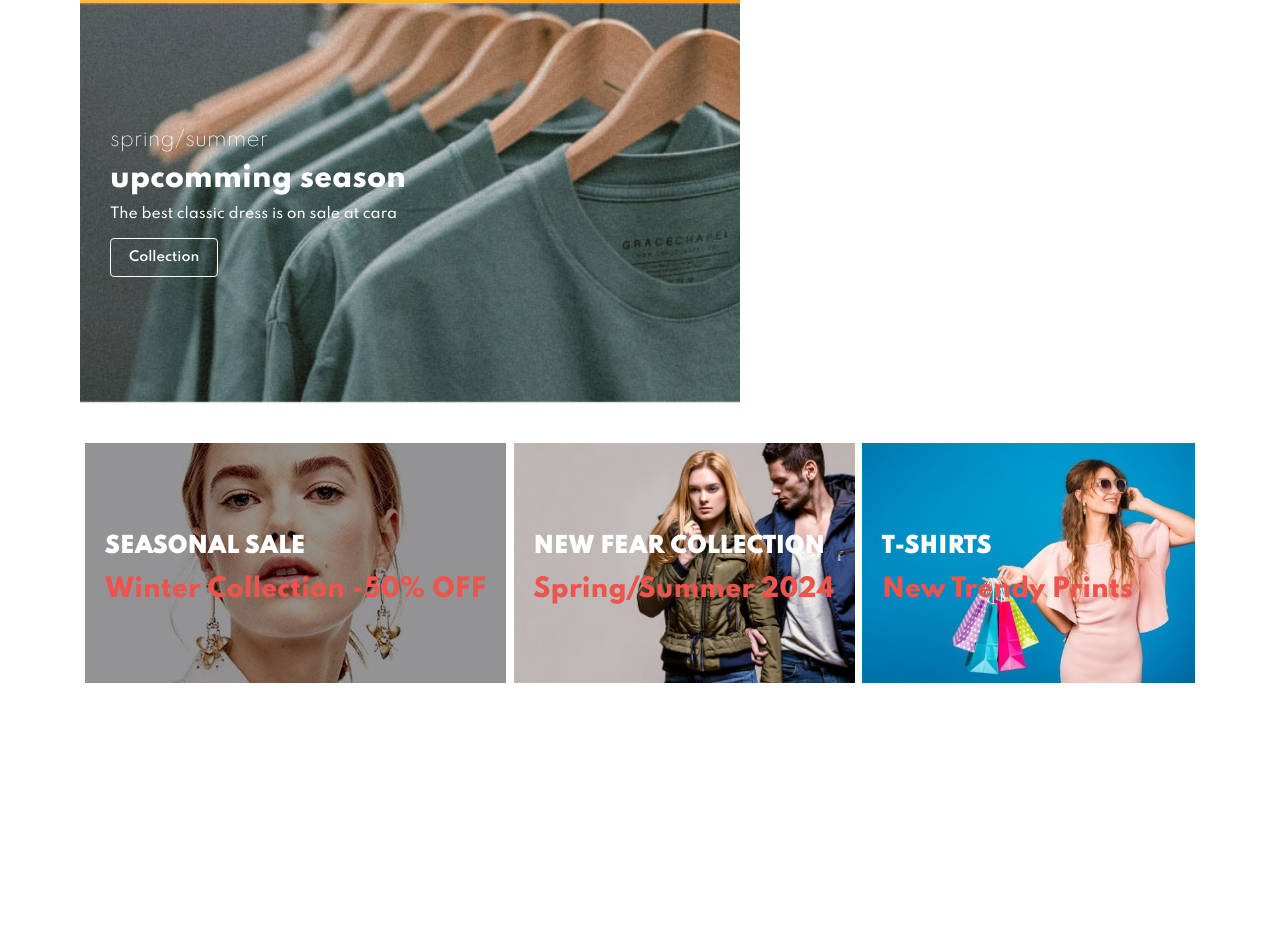
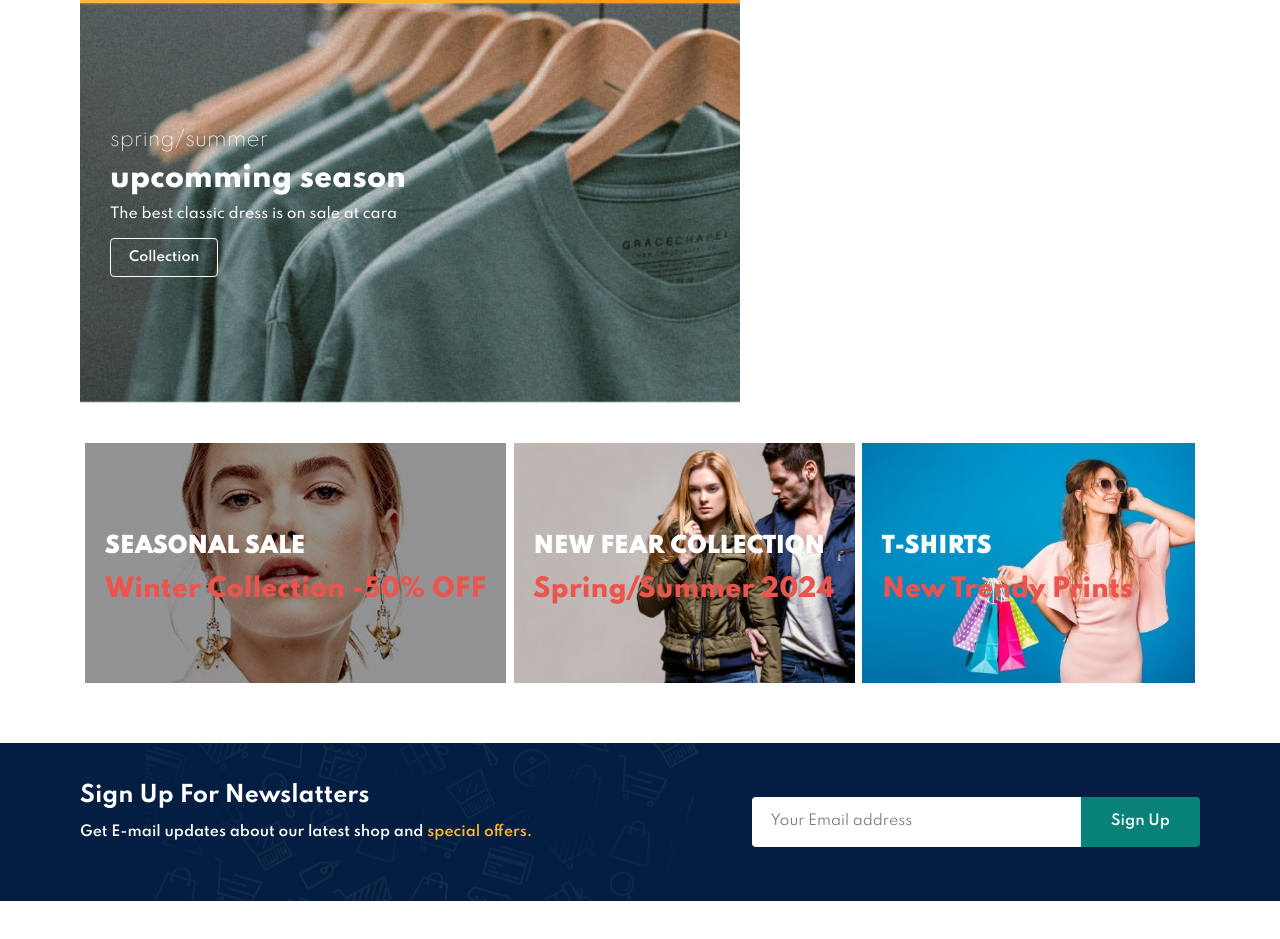
Before and after one commit to ListyaDwiSubagya/Ecommerce, a plain HTML site: page index.html in a window 1280 px wide. Shown: the part 3981-4920 px from the top of the page. Before the commit the page ends 4684 px from the top, so only its background shows below. Drawn offline with Linux system fonts and the light colour scheme.

Commit message:
newslatter

```diff
--- a/index.html
+++ b/index.html
@@ -365,6 +365,17 @@
         </div>
     </section>
 
+    <section id="newslatter" class="section-p1 section-m1">
+        <div class="newstext">
+            <h4>Sign Up For Newslatters</h4>
+            <p>Get E-mail updates about our latest shop and <span>special offers.</span></p>
+        </div>
+        <div class="form">
+            <input type="text" placeholder="Your Email address">
+            <button class="normal">Sign Up</button>
+        </div>
+    </section>
+
     <script src="script.js"></script>
 </body>
 </html>
--- a/style.css
+++ b/style.css
@@ -421,3 +421,55 @@ body {
 #banner3 .banner-box4{
     background-image: url("img/banner/b18.jpg");
 }
+
+#newslatter {
+    display: flex;
+    justify-content: space-between;
+    flex-wrap: wrap;
+    align-items: center;
+    background-image: url("img/banner/b14.png");
+    background-repeat: no-repeat;
+    background-position: 20% 30%;
+    background-color: #041e42;
+}
+
+#newslatter h4 {
+    font-size: 22px;
+    font-weight: 700;
+    color: #fff;
+}
+
+#newslatter p {
+    font-size: 14px;
+    font-weight: 600;
+    color: #fff;
+}
+
+#newslatter p span {
+    color: #ffbd27;
+}
+
+#newslatter .form{
+    display: flex;
+    width: 40%;
+}
+
+#newslatter input{
+    height: 3.125rem;
+    padding: 0 1.25em;
+    font-size: 14px;
+    width: 100%;
+    border: 1px solid transparent;
+    border-radius: 4px;
+    outline: none;
+    border-top-right-radius: 0;
+    border-bottom-right-radius: 0;
+}
+
+#newslatter button {
+    background-color: #088178;
+    color: #fff;
+    white-space: nowrap;
+    border-top-left-radius: 0;
+    border-bottom-left-radius: 0;
+}
```
